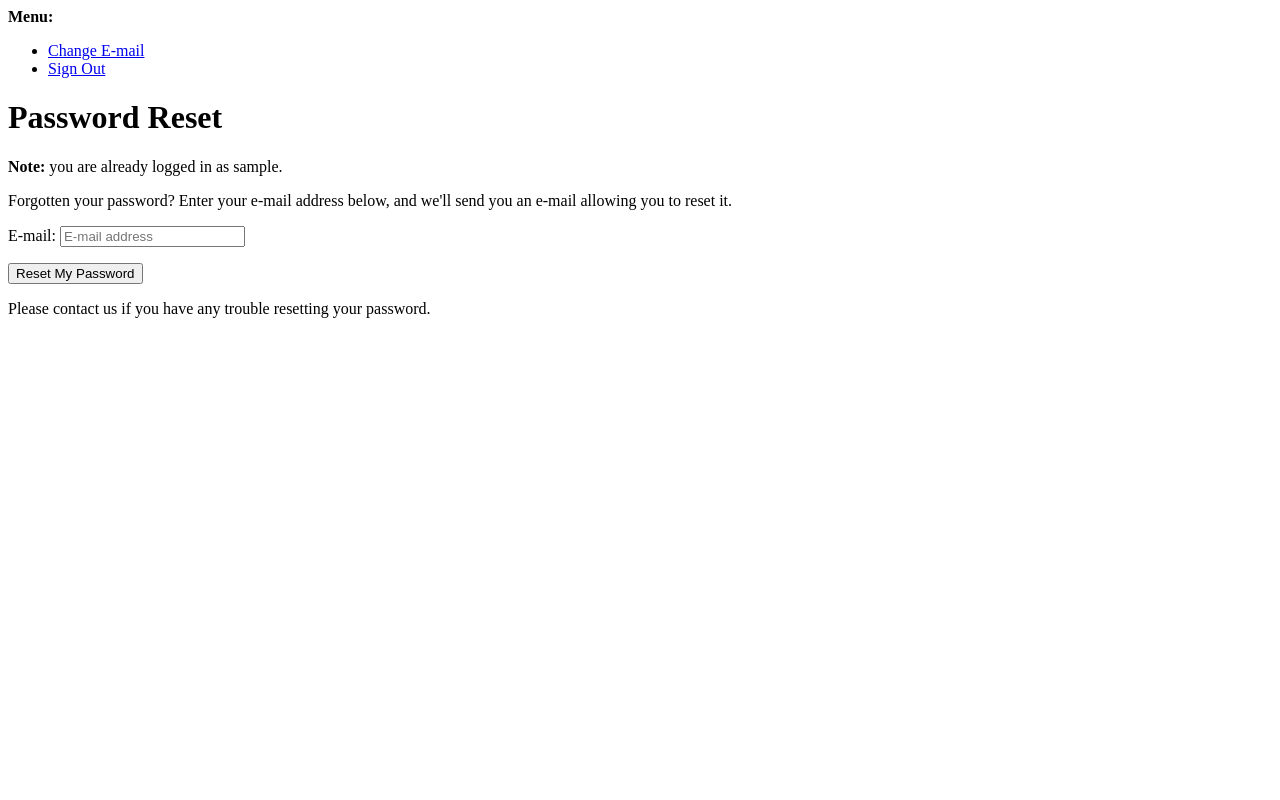
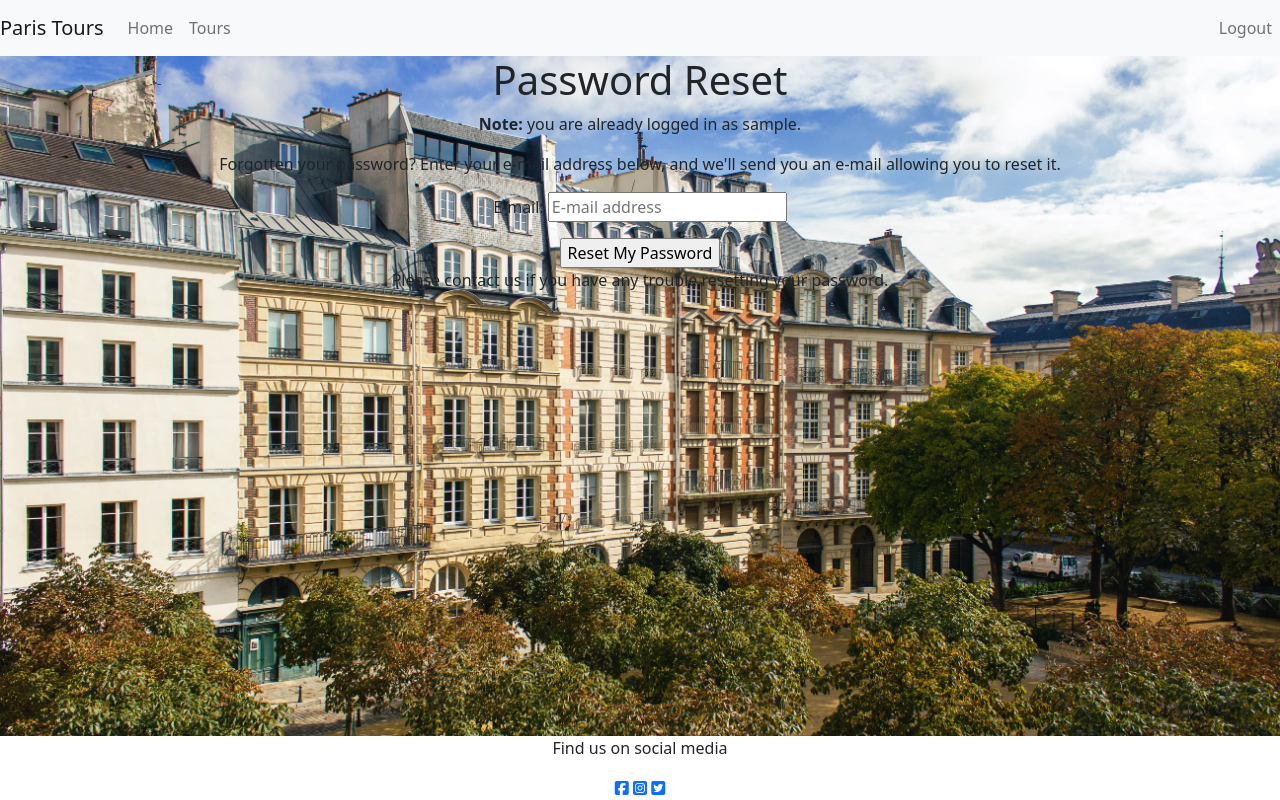
Before and after one commit to tymaestro/PP5-2022, a Django app: page /accounts/password/reset/ in a window 1280 px wide. Run offline with Django 3.2, Linux system fonts and the light colour scheme; the visitor is signed in with stand-in values (Sample User, id 1); some libraries are stand-ins or nearby versions.

Commit message:
link up allauth files with base.html, add background image and styling

```diff
--- a/static/css/base.css
+++ b/static/css/base.css
@@ -0,0 +1,6 @@
+body {
+    background: url('/media/paris-image.jpg') no-repeat;
+    background-size: cover;
+    background-color: azure;
+    text-align: center;
+}
--- a/templates/allauth/account/base.html
+++ b/templates/allauth/account/base.html
@@ -1,40 +1 @@
-<!DOCTYPE html>
-<html>
-  <head>
-    <title>{% block head_title %}{% endblock %}</title>
-    {% block extra_head %}
-    {% endblock %}
-  </head>
-  <body>
-    {% block body %}
-
-    {% if messages %}
-    <div>
-      <strong>Messages:</strong>
-      <ul>
-        {% for message in messages %}
-        <li>{{message}}</li>
-        {% endfor %}
-      </ul>
-    </div>
-    {% endif %}
-
-    <div>
-      <strong>Menu:</strong>
-      <ul>
-        {% if user.is_authenticated %}
-        <li><a href="{% url 'account_email' %}">Change E-mail</a></li>
-        <li><a href="{% url 'account_logout' %}">Sign Out</a></li>
-        {% else %}
-        <li><a href="{% url 'account_login' %}">Sign In</a></li>
-        <li><a href="{% url 'account_signup' %}">Sign Up</a></li>
-        {% endif %}
-      </ul>
-    </div>
-    {% block content %}
-    {% endblock %}
-    {% endblock %}
-    {% block extra_body %}
-    {% endblock %}
-  </body>
-</html>
+{% extends "base.html" %}
--- a/templates/base.html
+++ b/templates/base.html
@@ -15,6 +15,7 @@
 
     {% block corecss %}
     <link href="https://cdn.jsdelivr.net/npm/bootstrap@5.2.0/dist/css/bootstrap.min.css" rel="stylesheet" integrity="sha384-gH2yIJqKdNHPEq0n4Mqa/HGKIhSkIHeL5AyhkYV8i59U5AR6csBvApHHNl/vI1Bx" crossorigin="anonymous">
+    <link rel="stylesheet" href="{% static 'css/base.css' %}">
     {% endblock %}
 
     {% block extra_css %}
@@ -90,7 +91,7 @@
       </div>
 
       <!-- Footer -->
-      <footer class="fixed-bottom text-center">
+      <footer class="fixed-bottom text-center bg-white">
 
         <div>
           <p>Find us on social media</p>
```
Also changed, not shown: home/templates/home/index.html (+0 -8 lines), templates/allauth/base.html (added, +40 -0 lines), media/paris-image.jpg (added).
